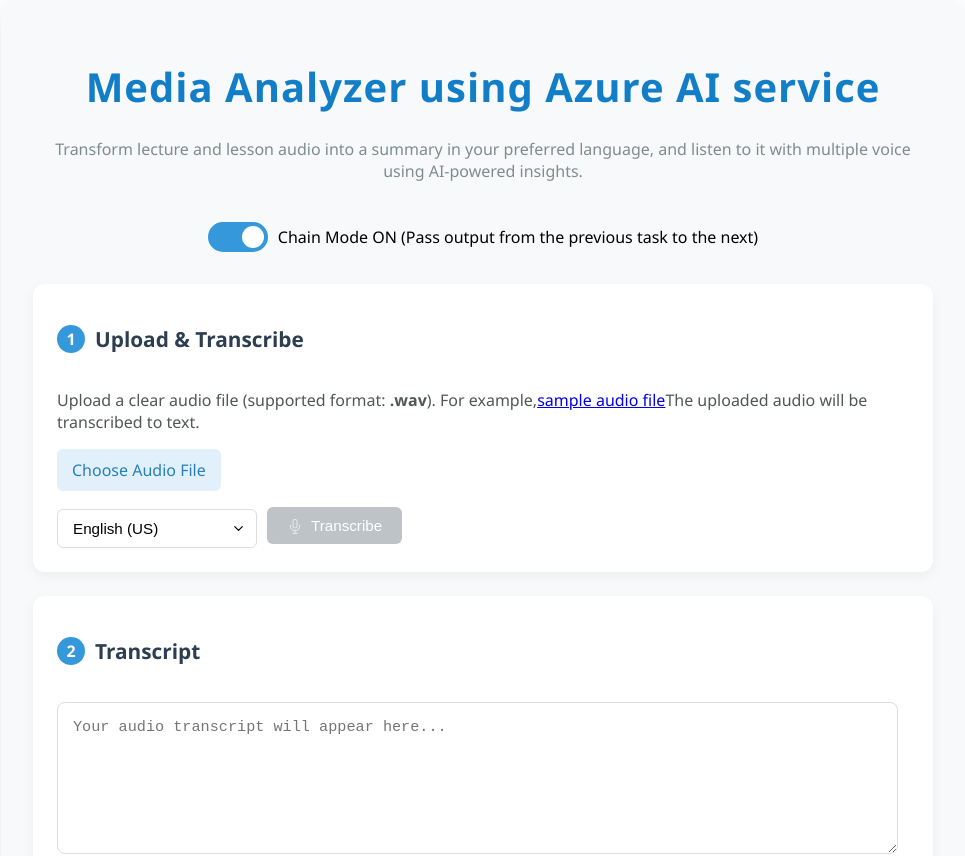
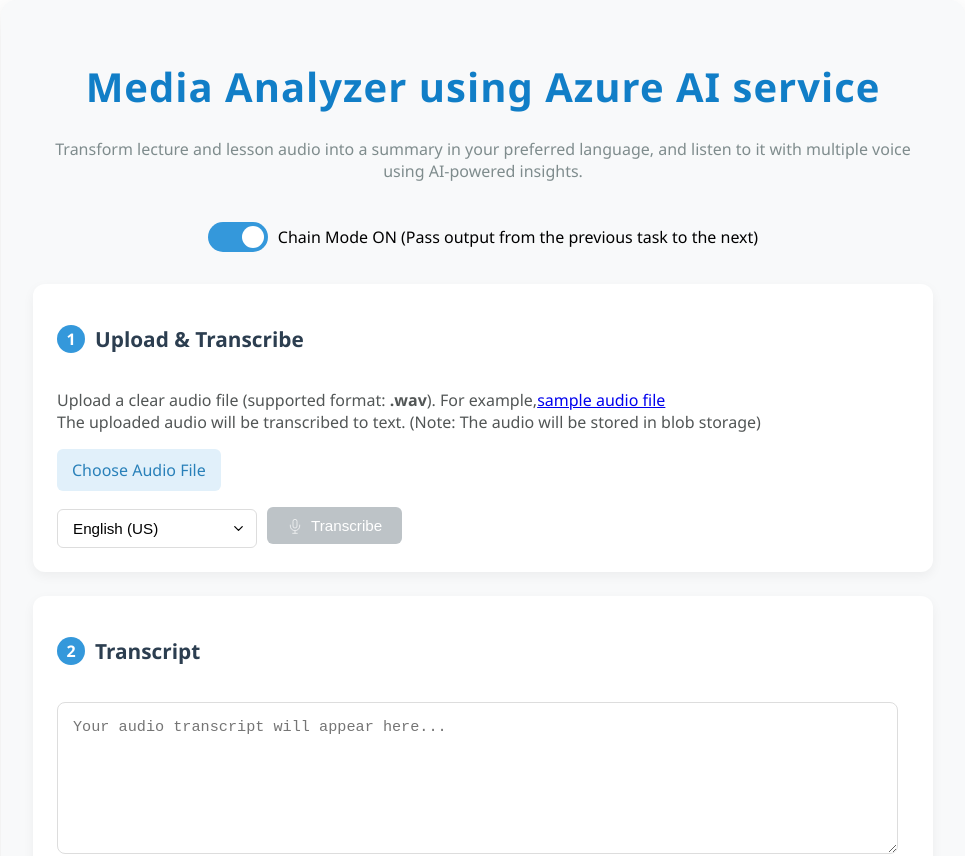
Before and after one commit to saliniyan/media-analyzer-azure, a React (Create React App) app in the folder frontend/: page / in a window 1280 px wide. Shown: the top 856 px of the page, without its empty margins (157-1122 px from the left). Built offline with nearby package versions, Linux system fonts and the light colour scheme.

Commit message:
added message

```diff
--- a/frontend/src/App.js
+++ b/frontend/src/App.js
@@ -139,7 +139,9 @@
           >
             sample audio file
           </a>
+          <br />
             The uploaded audio will be transcribed to text.
+            (Note: The audio will be stored in blob storage)
           </p>
 
         <div className="file-input-container">
```
